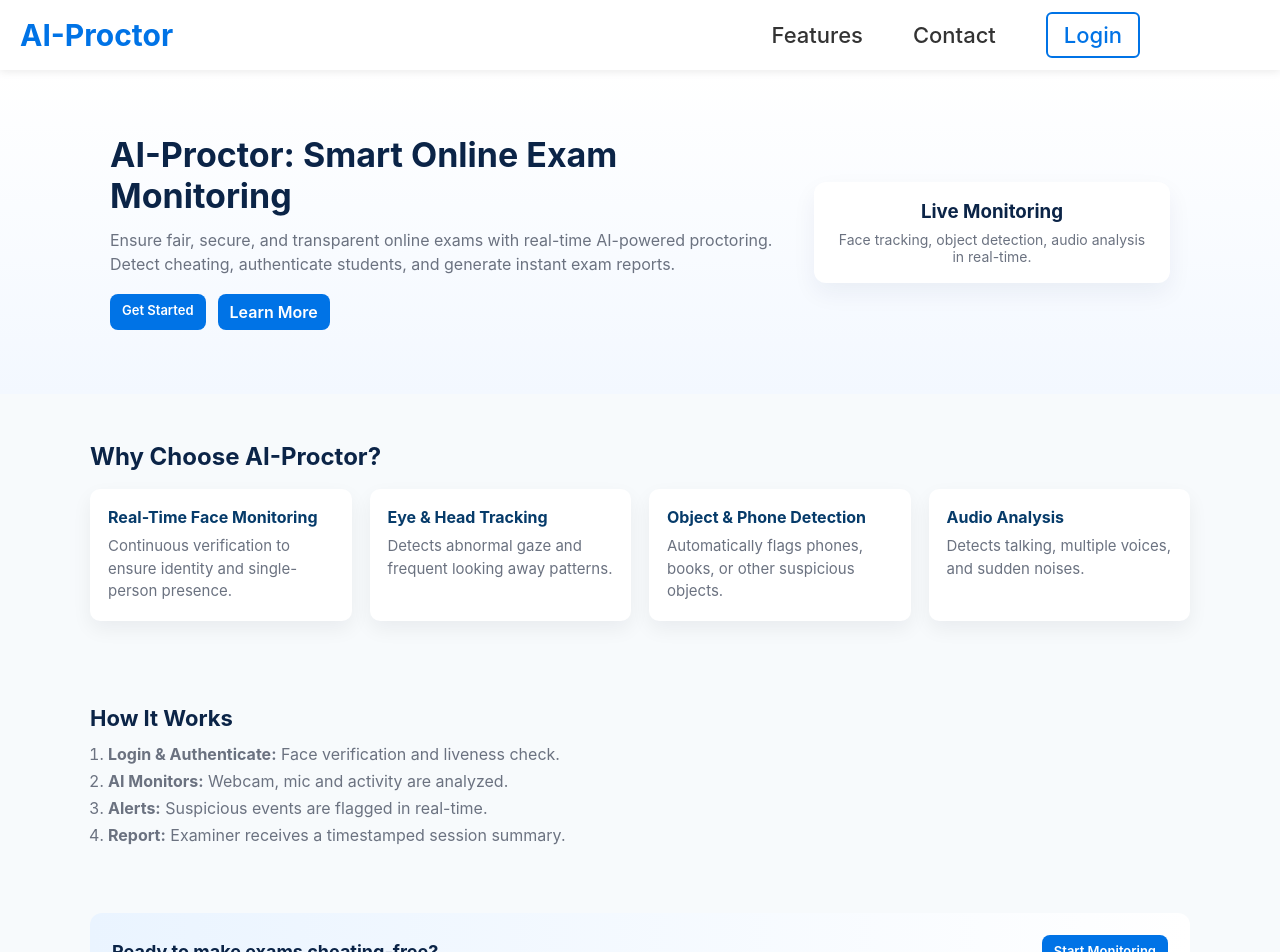
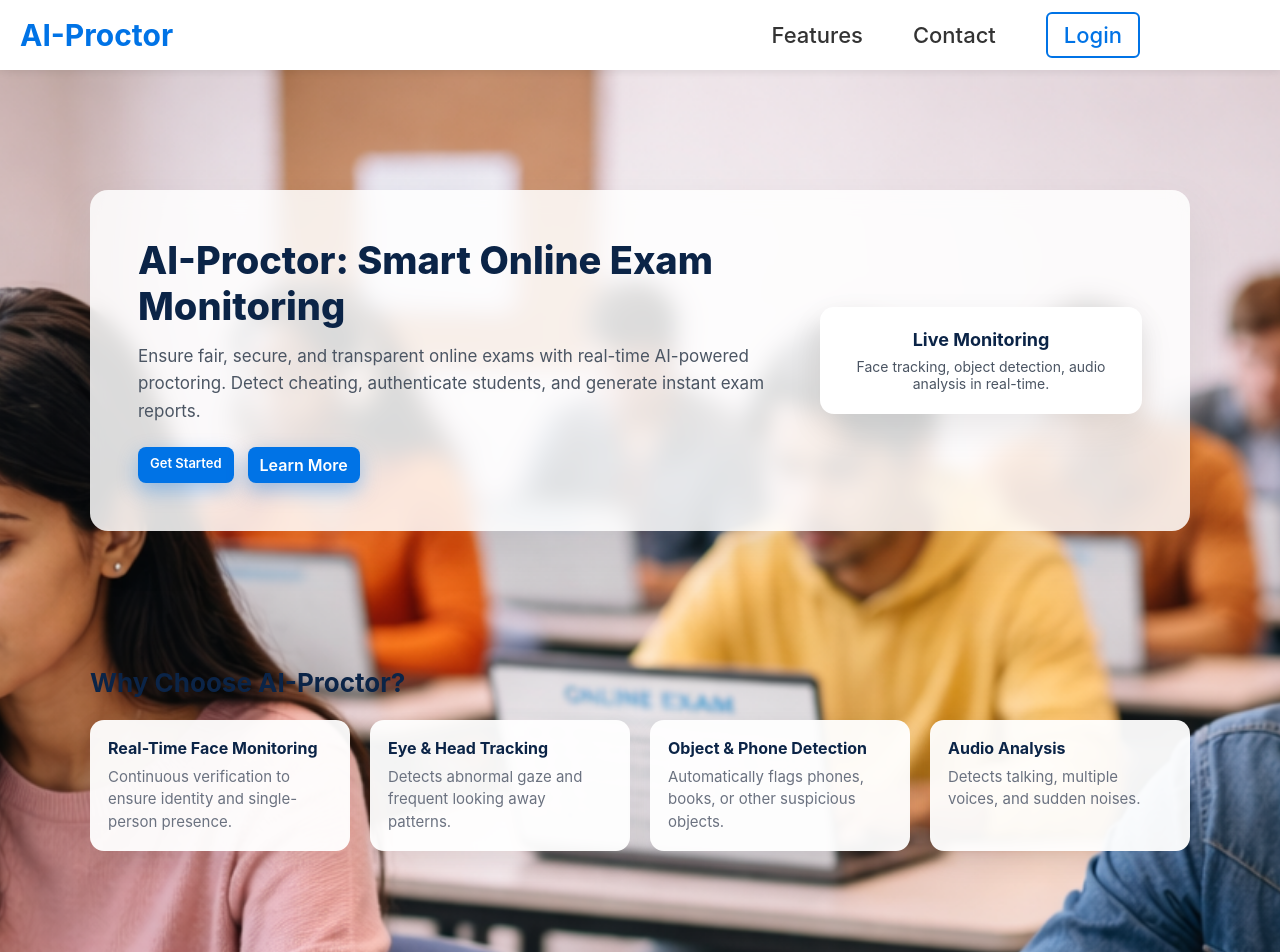
Before and after one commit to princeyad-ui/AI-Proctor, a React (Vite) app: page / in a window 1280 px wide. Shown: the top 952 px of the page. Built offline with nearby package versions, Linux system fonts and the light colour scheme.

Commit message:
changes in the Homepage,feature , contact page

```diff
--- a/src/pages/Contact.css
+++ b/src/pages/Contact.css
@@ -1,17 +1,21 @@
-/* Contact.css */
-
 :root {
   --accent: #0073e6;
   --muted: #6b7280;
-  --card: #ffffff;
-  --shadow: rgba(10,20,40,0.06);
+  --card: rgba(255, 255, 255, 0.95);
+  --shadow: rgba(10, 20, 40, 0.08);
 }
 
-.contact-page {
-  padding: 40px 0;
-  max-width: 1100px;
+/* background wrapper */
+.contact-bg {
+  width: 100%;
 }
 
+/* page layout */
+.contact-page {
+  padding: 60px 0;
+}
+
+/* grid */
 .contact-grid {
   display: grid;
   grid-template-columns: 1fr 1fr;
@@ -19,44 +23,48 @@
   align-items: start;
 }
 
-/* Info column */
+/* left info */
 .contact-info h1 {
   margin: 0 0 8px;
-  font-size: 30px;
+  font-size: 32px;
   color: #0b2447;
 }
+
 .muted {
-  color: var(--muted);
-  margin: 0 0 20px;
+  color:white;
+  margin-bottom: 24px;
 }
 
 .info-block {
   background: var(--card);
-  padding: 12px 14px;
-  border-radius: 10px;
-  box-shadow: 0 10px 25px var(--shadow);
-  margin-bottom: 12px;
+  padding: 14px 16px;
+  border-radius: 14px;
+  box-shadow: 0 10px 28px var(--shadow);
+  margin-bottom: 14px;
 }
+
 .info-block h4 {
   margin: 0 0 6px;
   font-size: 14px;
   color: #063b6a;
 }
-.info-block p {
+
+.info-block p,
+.info-block a {
   margin: 0;
   color: var(--muted);
   font-size: 14px;
 }
 
-/* Form column */
+/* form */
 .contact-form {
   background: var(--card);
-  padding: 18px;
-  border-radius: 10px;
-  box-shadow: 0 10px 25px var(--shadow);
+  padding: 22px;
+  border-radius: 14px;
+  box-shadow: 0 12px 30px var(--shadow);
   display: flex;
   flex-direction: column;
-  gap: 12px;
+  gap: 14px;
 }
 
 .contact-form label {
@@ -74,43 +82,47 @@
   border: 1px solid #e6e9ee;
   font-size: 15px;
   outline: none;
-  resize: vertical;
 }
 
 .contact-form input:focus,
 .contact-form textarea:focus {
   border-color: var(--accent);
-  box-shadow: 0 8px 20px rgba(0,115,230,0.06);
+  box-shadow: 0 8px 20px rgba(0, 115, 230, 0.08);
 }
 
-/* Buttons & status */
+/* buttons & status */
 .form-row {
   display: flex;
   align-items: center;
-  gap: 12px;
-  margin-top: 6px;
+  gap: 14px;
+  margin-top: 8px;
 }
 
-.btn {
-  padding: 10px 16px;
-  border-radius: 8px;
-  text-decoration: none;
+.btn1 {
+  padding: 10px 18px;
+  border-radius: 10px;
   font-weight: 600;
-  border: 0;
+  border: none;
   cursor: pointer;
 }
 
 .btn-primary {
-  background: var(--accent);
+  background: linear-gradient(135deg, #0073e6, #0059b2);
   color: white;
+  box-shadow: 0 8px 20px rgba(0, 115, 230, 0.35);
 }
 
-/* status messages */
-.form-status .status {
+.status {
   font-size: 14px;
 }
-.status.error { color: #c0392b; }
-.status.success { color: #16a34a; }
+
+.status.error {
+  color: #c0392b;
+}
+
+.status.success {
+  color: #16a34a;
+}
 
 /* responsive */
 @media (max-width: 880px) {
--- a/src/pages/Features.css
+++ b/src/pages/Features.css
@@ -1,43 +1,53 @@
-.features-page {
-  padding: 40px 0;
-  max-width: 1100px;
+/* BACKGROUND WRAPPER */
+.features-bg {
+  width: 100%;
 }
 
+/* CONTENT AREA */
+.features-page {
+  padding: 60px 0;
+}
+
+/* TITLES */
 .feature-title {
   font-size: 32px;
   color: #0b2447;
   margin-bottom: 10px;
+  text-align: center;
 }
 
 .feature-subtitle {
   font-size: 16px;
-  color: #6b7280;
-  margin-bottom: 30px;
+  color: #0b2447;
+  margin-bottom: 40px;
+  text-align: center;
 }
 
+/* GRID */
 .feature-grid {
   display: grid;
   grid-template-columns: repeat(auto-fit, minmax(250px, 1fr));
   gap: 22px;
 }
 
+/* CARDS */
 .feature-card {
-  background: #ffffff;
+  background: rgba(255, 255, 255, 0.95);
   padding: 18px;
-  border-radius: 10px;
-  box-shadow: 0 8px 20px rgba(10, 20, 40, 0.06);
-  transition: 0.25s ease;
+  border-radius: 14px;
+  box-shadow: 0 10px 28px rgba(10, 20, 40, 0.08);
+  transition: transform 0.25s ease, box-shadow 0.25s ease;
 }
 
 .feature-card:hover {
   transform: translateY(-4px);
-  box-shadow: 0 12px 30px rgba(10, 20, 40, 0.1);
+  box-shadow: 0 14px 36px rgba(10, 20, 40, 0.12);
 }
 
 .feature-card h3 {
   margin: 0 0 8px;
   color: #063b6a;
-  font-size: 20px;
+  font-size: 18px;
 }
 
 .feature-card p {
@@ -47,13 +57,34 @@
   line-height: 1.5;
 }
 
-/* responsive */
+/* BUTTON */
+.feature-btn-wrap {
+  margin-top: 40px;
+  text-align: center;
+}
+
+.btn1 {
+  padding: 12px 22px;
+  background: linear-gradient(135deg, #0073e6, #0059b2);
+  color: #fff;
+  border: none;
+  border-radius: 10px;
+  font-weight: 600;
+  cursor: pointer;
+  box-shadow: 0 8px 20px rgba(0, 115, 230, 0.35);
+}
+
+.btn1:hover {
+  transform: translateY(-1px);
+}
+
+/* RESPONSIVE */
 @media (max-width: 768px) {
   .feature-title {
     font-size: 26px;
   }
 
-  .feature-card {
-    padding: 16px;
+  .features-page {
+    padding: 40px 0;
   }
 }
--- a/src/pages/HomePage.css
+++ b/src/pages/HomePage.css
@@ -1,62 +1,275 @@
-/* HomePage.css - basic clean landing styles */
-
+/* =========================
+   GLOBAL VARIABLES
+========================= */
 :root {
   --accent: #0073e6;
-  --muted: #6b7280;
-  --bg: #f7fafc;
-  --card: #ffffff;
+  --accent-dark: #0059b2;
+  --text-dark: #0b2447;
+  --text-muted: #4b5563;
+  --card-bg: rgba(255, 255, 255, 0.95);
+  --glass-bg: rgba(255, 255, 255, 0.85);
   --container-max: 1100px;
 }
 
-*{box-sizing:border-box}
-body{margin:0;font-family:Inter,system-ui,Segoe UI,Roboto,Arial;color:#111;background:var(--bg);}
+/* =========================
+   RESET & BASE
+========================= */
+* {
+  box-sizing: border-box;
+}
 
-.container{max-width:var(--container-max);margin:0 auto;padding:0 20px;}
+body {
+  margin: 0;
+  font-family: Inter, system-ui, Segoe UI, Roboto, Arial;
+  color: var(--text-dark);
+  background: transparent;
+}
 
-.hero{padding:64px 0;background: linear-gradient(180deg,#ffffff,#f3f8ff);}
-.hero-inner{display:flex;gap:24px;align-items:center;justify-content:space-between;}
-.hero-text{max-width:680px;}
-.hero-text h1{font-size:34px;margin:0 0 12px;color:#0b2447;}
-.hero-text p{margin:0 0 18px;color:var(--muted);font-size:16px;line-height:1.5;}
-.hero-ctas{display:flex;gap:12px;}
-.btn1{display:inline-block;padding:10px 16px;border-radius:8px;text-decoration:none;font-weight:600;}
-.btn-primary{background:var(--accent);color:#fff;}
-.btn-ghost{background:transparent;border:2px solid rgba(7,115,230,0.12);color:var(--accent);}
+a {
+  text-decoration: none;
+  color: inherit;
+}
 
-.hero-visual{min-width:220px;display:flex;justify-content:center;}
-.visual-card{background:var(--card);padding:18px;border-radius:12px;box-shadow:0 10px 25px rgba(13,38,77,0.06);text-align:center;}
-.visual-card h3{margin:0 0 8px;color:#0b2447;}
-.visual-card p{margin:0;color:var(--muted);font-size:14px;}
+/* =========================
+   PAGE BACKGROUND
+========================= */
+.login-page {
+  min-height: 100vh;
+  background-image:
+    linear-gradient(
+      rgba(255, 255, 255, 0.75),
+      rgba(255, 255, 255, 0.75)
+    ),
+    url("/bg.png");
+  background-size: cover;
+  background-position: center;
+  background-repeat: no-repeat;
+}
 
-/* FEATURES */
-.features{padding:48px 0;}
-.features h2{margin:0 0 18px;font-size:24px;color:#0b2447;}
-.features-grid{display:grid;grid-template-columns:repeat(auto-fit,minmax(220px,1fr));gap:18px;}
-.feature-card{background:var(--card);padding:16px;border-radius:10px;box-shadow:0 8px 20px rgba(10,20,40,0.04);}
-.feature-card h4{margin:0 0 8px;color:#063b6a;}
-.feature-card p{margin:0;color:var(--muted);font-size:14px;}
+/* =========================
+   LAYOUT
+========================= */
+.container {
+  max-width: var(--container-max);
+  margin: 0 auto;
+  padding: 0 20px;
+}
 
-/* HOW */
-.how{padding:36px 0;}
-.how h2{margin:0 0 10px;font-size:22px;color:#0b2447;}
-.how-list{margin:0;padding-left:18px;color:var(--muted);line-height:1.7;}
+/* =========================
+   HERO SECTION
+========================= */
+.hero {
+  padding: 80px 0;
+}
 
-/* CTA */
-.cta{padding:28px 0;}
-.cta-inner{background:linear-gradient(90deg,#eaf4ff,#ffffff);padding:22px;border-radius:12px;display:flex;align-items:center;justify-content:space-between;gap:12px;}
-.cta-inner h3{margin:0;font-size:18px;color:#0b2447;}
-.cta-inner .btn{min-width:150px}
+.hero-inner {
+  display: flex;
+  gap: 32px;
+  align-items: center;
+  justify-content: space-between;
+  background: var(--glass-bg);
+  backdrop-filter: blur(10px);
+  border-radius: 18px;
+  padding: 48px;
+  box-shadow: 0 20px 50px rgba(0, 0, 0, 0.08);
+}
 
-/* CONTACT */
-.contact{padding:28px 0;color:var(--muted);}
+.hero-text {
+  max-width: 650px;
+}
 
-/* FOOTER */
-.site-footer{padding:18px 0;margin-top:18px;background:transparent;text-align:center;color:var(--muted);font-size:14px}
+.hero-text h1 {
+  font-size: 38px;
+  font-weight: 800;
+  line-height: 1.2;
+  margin: 0 0 14px;
+  color: var(--text-dark);
+}
 
-/* RESPONSIVE */
-@media (max-width:880px){
-  .hero-inner{flex-direction:column;align-items:flex-start;}
-  .hero-visual{width:100%;order:2;}
-  .hero-text{order:1;}
-  .cta-inner{flex-direction:column;align-items:flex-start;}
+.hero-text p {
+  font-size: 17px;
+  line-height: 1.6;
+  margin: 0 0 22px;
+  color: var(--text-muted);
 }
+
+/* =========================
+   HERO BUTTONS
+========================= */
+.hero-ctas {
+  display: flex;
+  gap: 14px;
+}
+
+.btn1 {
+  display: inline-block;
+  padding: 11px 18px;
+  border-radius: 10px;
+  font-weight: 600;
+  transition: all 0.2s ease;
+}
+
+.btn-primary {
+  background: linear-gradient(135deg, var(--accent), var(--accent-dark));
+  color: #fff;
+  box-shadow: 0 10px 25px rgba(0, 115, 230, 0.35);
+}
+
+.btn-primary:hover {
+  transform: translateY(-1px);
+}
+
+.btn-ghost {
+  background: #fff;
+  border: 1px solid #dbeafe;
+  color: var(--accent);
+}
+
+/* =========================
+   HERO VISUAL CARD
+========================= */
+.hero-visual {
+  min-width: 260px;
+  display: flex;
+  justify-content: center;
+}
+
+.visual-card {
+  background: #fff;
+  padding: 22px;
+  border-radius: 14px;
+  text-align: center;
+  box-shadow: 0 15px 35px rgba(0, 0, 0, 0.08);
+}
+
+.visual-card h3 {
+  margin: 0 0 8px;
+  font-size: 18px;
+}
+
+.visual-card p {
+  margin: 0;
+  font-size: 14px;
+  color: var(--text-muted);
+}
+
+/* =========================
+   FEATURES SECTION
+========================= */
+.features {
+  padding: 56px 0;
+}
+
+.features h2 {
+  margin: 0 0 22px;
+  font-size: 26px;
+  font-weight: 700;
+}
+
+.features-grid {
+  display: grid;
+  grid-template-columns: repeat(auto-fit, minmax(220px, 1fr));
+  gap: 20px;
+}
+
+.feature-card {
+  background: var(--card-bg);
+  padding: 18px;
+  border-radius: 14px;
+  box-shadow: 0 12px 30px rgba(0, 0, 0, 0.06);
+  transition: transform 0.2s ease;
+}
+
+.feature-card:hover {
+  transform: translateY(-4px);
+}
+
+.feature-card h4 {
+  margin: 0 0 8px;
+  font-size: 16px;
+}
+
+.feature-card p {
+  margin: 0;
+  font-size: 14px;
+  color: var(--text-muted);
+}
+
+/* =========================
+   HOW IT WORKS
+========================= */
+.how {
+  padding: 44px 0;
+}
+
+.how h2 {
+  font-size: 24px;
+  margin: 0 0 12px;
+}
+
+.how-list {
+  padding-left: 18px;
+  color: #cacacf;
+  line-height: 1.7;
+}
+
+/* =========================
+   CTA SECTION
+========================= */
+.cta {
+  padding: 36px 0;
+}
+
+.cta-inner {
+  background: linear-gradient(90deg, #eaf4ff, #ffffff);
+  padding: 26px;
+  border-radius: 16px;
+  display: flex;
+  align-items: center;
+  justify-content: space-between;
+  gap: 16px;
+  box-shadow: 0 10px 30px rgba(0, 0, 0, 0.05);
+}
+
+.cta-inner h3 {
+  margin: 0;
+  font-size: 20px;
+}
+
+/* =========================
+   CONTACT
+========================= */
+.contact {
+  padding: 36px 0;
+  color: #2e2e30;
+}
+
+/* =========================
+   FOOTER
+========================= */
+.site-footer {
+  padding: 20px 0;
+  margin-top: 24px;
+  text-align: center;
+  color: var(--text-muted);
+  font-size: 14px;
+}
+
+/* =========================
+   RESPONSIVE
+========================= */
+@media (max-width: 900px) {
+  .hero-inner {
+    flex-direction: column;
+    align-items: flex-start;
+  }
+
+  .hero-visual {
+    width: 100%;
+  }
+
+  .cta-inner {
+    flex-direction: column;
+    align-items: flex-start;
+  }
+}
--- a/src/pages/HomePage.jsx
+++ b/src/pages/HomePage.jsx
@@ -1,8 +1,19 @@
 import React from "react";
 import "./HomePage.css";
+import bg from "../assets/bg.png";
+
+
 
 const HomePage = () => {
   return (
+     <div className="login-page"
+      style={{
+    minHeight: "100vh",
+    backgroundImage: `url(${bg})`,
+    backgroundSize: "cover",
+    backgroundPosition: "center",
+    backgroundRepeat: "no-repeat",
+  }}>
     <main className="home">
       {/* HERO */}
       <section className="hero">
@@ -83,6 +94,7 @@ const HomePage = () => {
         </div>
       </footer>
     </main>
+        </div>
   );
 };
 
```
Also changed, not shown: src/pages/Contact.jsx (+51 -19 lines), src/pages/Features.jsx (+39 -14 lines), src/assets/bg.png (added).
